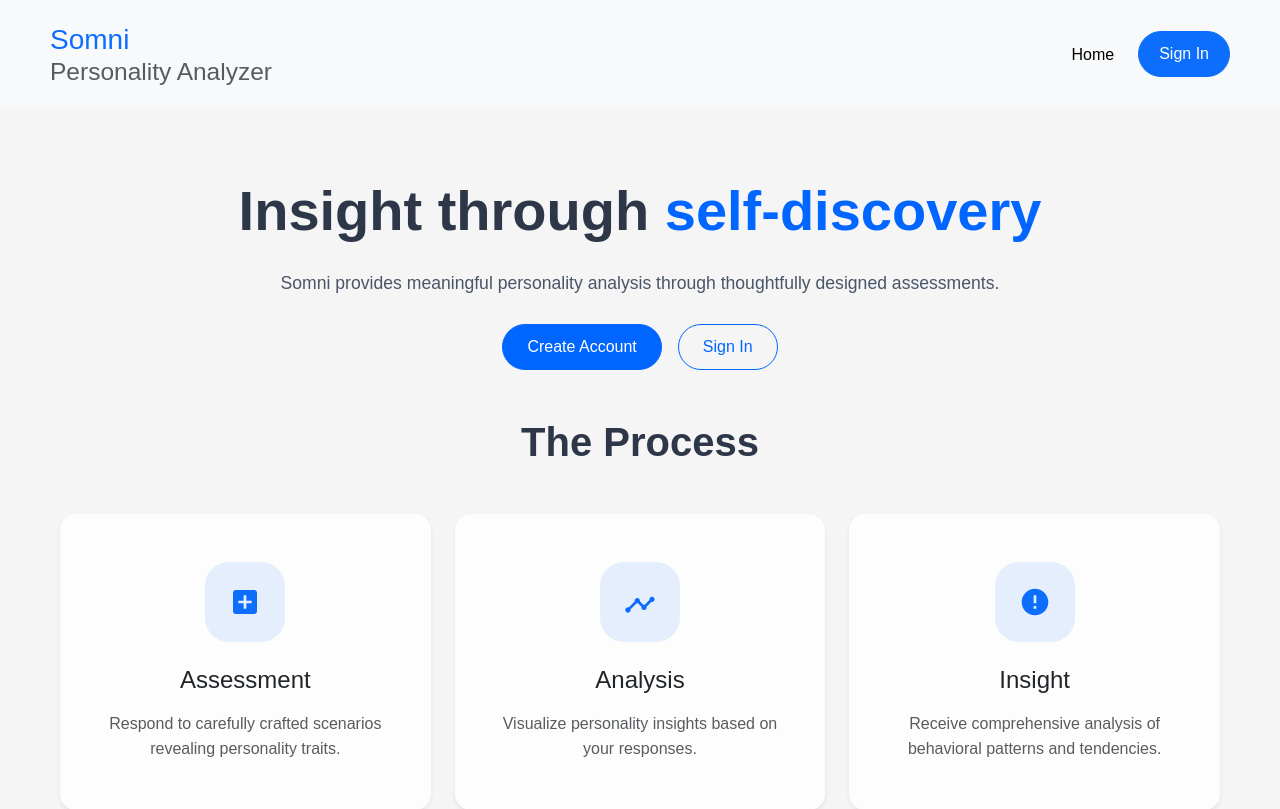
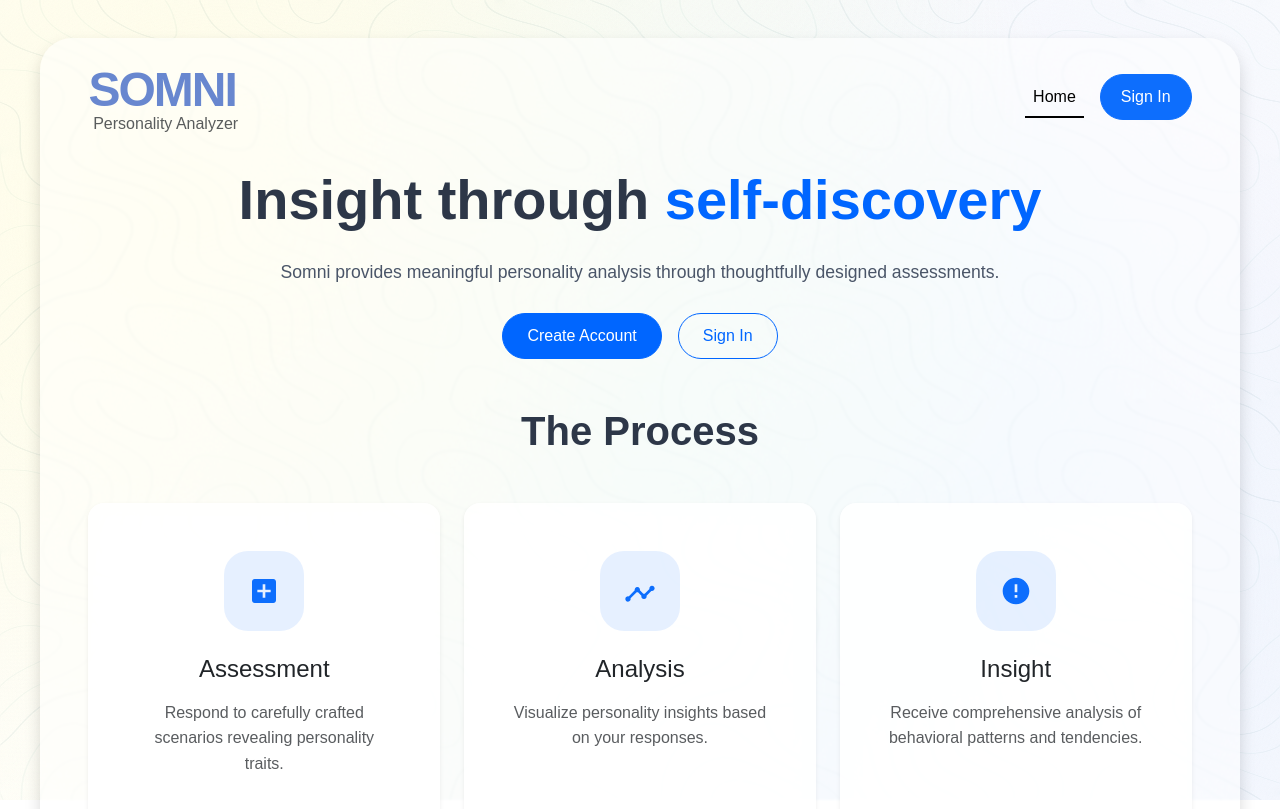
Before and after one commit to rniemela77/somni, a Vue app: page / in a window 1280 px wide. Shown: the top 809 px of the page. Built offline with nearby package versions, Linux system fonts and the light colour scheme; no server answers.

Commit message:
polish overall site look

```diff
--- a/src/App.vue
+++ b/src/App.vue
@@ -1,5 +1,5 @@
 <template>
-  <div class="app">
+  <div class="app-container shadow rounded-5">
     <!-- Auth Loading Screen -->
     <div v-if="userStore.loading" class="d-flex justify-content-center align-items-center vh-100 bg-light">
       <div class="spinner-border text-primary" role="status" aria-label="Loading">
@@ -11,7 +11,7 @@
     <template v-else>
       <NavBar />
 
-      <main class="container my-5 mt-5">
+      <main>
         <router-view v-slot="{ Component }">
           <transition name="fade" mode="out-in">
             <component :is="Component" />
@@ -22,6 +22,10 @@
       <Footer />
     </template>
   </div>
+
+  <!-- <div class="app-bg"></div> -->
+
+  <AppBackground />
 </template>
 
 <script setup lang="ts">
@@ -29,6 +33,7 @@ import { onMounted } from 'vue';
 import { useUserStore } from './stores/user';
 import NavBar from './components/NavBar.vue'
 import Footer from './Footer.vue'
+import AppBackground from './AppBackground.vue'
 
 const userStore = useUserStore();
 
@@ -37,11 +42,3 @@ onMounted(async () => {
   await userStore.init();
 });
 </script>
-
-<style>
-.app {
-  min-height: 100vh;
-  display: flex;
-  flex-direction: column;
-}
-</style>
--- /dev/null
+++ b/src/AppBackground.vue
@@ -0,0 +1,46 @@
+<template>
+	<div class="app-bg"></div>
+</template>
+
+<style scoped>
+.app-bg {
+	position: fixed;
+	top: 0;
+	left: 0;
+	width: 100vw;
+	height: 100vh;
+	z-index: -1;
+}
+
+.app-bg::before,
+.app-bg::after {
+	content: "";
+	top: 0;
+	left: 0;
+	width: 100vw;
+	height: 100vh;
+	z-index: -1;
+	position: fixed;
+	inset: 0;
+}
+
+.app-bg::before {
+	background-image: radial-gradient(circle at 15% 25%,
+			#FFFDE6 0%,
+			transparent 70%),
+			radial-gradient(circle at 50% 50%, #E1F7FF 0%, transparent 70%),
+			radial-gradient(circle at 75% 75%, #EBF1FF 0%, transparent 90%);
+}
+
+.app-bg::after {
+	content: "";
+	background-image: url("/src/assets/bg.jpg");
+	background-size: 50% 50%;
+	background-repeat: repeat;
+	opacity: 0.1;
+	background-blend-mode: multiply;
+	z-index: 0;
+	position: fixed;
+	inset: 0;
+}
+</style>
--- a/src/components/NavBar.vue
+++ b/src/components/NavBar.vue
@@ -1,13 +1,14 @@
 <template>
-	<nav class="navbar navbar-expand-lg navbar-light bg-light">
+	<nav class="navbar navbar-expand-lg navbar-light">
 		<div class="container">
 			<router-link to="/" class="navbar-brand">
-	            <h1 class="h3 mb-0">
-	              <span class="text-primary">Somni</span>
-	              <small class="text-muted d-block">Personality Analyzer</small>
+				<h1 class="h3 mb-0 d-flex flex-column justify-content-center">
+					<span class="somni-text">Somni</span>
+					<small class="text-muted d-block lead">Personality Analyzer</small>
 				</h1>
 			</router-link>
-	          <button class="navbar-toggler" type="button" data-bs-toggle="collapse" data-bs-target="#navbarNav" aria-controls="navbarNav" aria-expanded="false" aria-label="Toggle navigation">
+			<button class="navbar-toggler" type="button" data-bs-toggle="collapse" data-bs-target="#navbarNav"
+				aria-controls="navbarNav" aria-expanded="false" aria-label="Toggle navigation">
 				<span class="navbar-toggler-icon"></span>
 			</button>
 			<div class="collapse navbar-collapse" id="navbarNav">
@@ -54,3 +55,39 @@ const handleSignOut = async (): Promise<void> => {
 	}
 }
 </script>
+
+<style scoped>
+.somni-text {
+	font-weight: 900;
+	font-size: 3rem;
+	text-transform: uppercase;
+	letter-spacing: -2px;
+	color: rgb(104 135 207);
+}
+
+/* neuomorphic text shadow effect */
+/* .somni-text {
+	color: rgb(236 240 243);
+	text-shadow: -0px -2px 1px white, -1px -2px 5px rgb(204 204 204), 1px 3px 15px rgba(129 107 106 / 0.47), 0px 0px 2px black;
+} */
+
+.somni-text~* {
+	color: #000000;
+	margin-top: -5px;
+	font-size: 1rem;
+	margin-left: 0.3rem;
+}
+
+a.active {
+	position: relative;
+	&:after {
+		content: "";
+		position: absolute;
+		bottom: 0;
+		left: 0;
+		width: 100%;
+		height: 2px;
+		background: black;
+	}
+}
+</style>
--- a/src/components/PersonalityDashboard.vue
+++ b/src/components/PersonalityDashboard.vue
@@ -15,26 +15,17 @@
         No quizzes completed yet. <router-link to="/quiz">Take a quiz now</router-link>
       </div>
 
-      <!-- Add Scales -->
-      <div class="card mb-4">
-        <div class="card-body">
-          <PersonalityScales
-            :scores="attributeScores"
-          />
-        </div>
-      </div>
+      <PersonalityScales :scores="attributeScores" class="mb-5"/>
+
+      <h3 class="text-center">Deeper Analysis</h3>
 
       <div class="text-center mb-4">
-        <button @click="generateDescription"
-                class="btn btn-outline-primary"
-                :disabled="buttonDisabled">
-            {{ generateButtonText }}
+        <button @click="generateDescription" class="btn btn-outline-primary" :disabled="buttonDisabled">
+          {{ generateButtonText }}
         </button>
       </div>
 
-      <PersonalityAnalysisSection
-        :parsedFeeling="parsedFeeling"
-      />
+      <PersonalityAnalysisSection :parsedFeeling="parsedFeeling" />
     </div>
   </div>
 </template>
--- a/src/components/PersonalityScales.vue
+++ b/src/components/PersonalityScales.vue
@@ -1,5 +1,5 @@
 <template>
-  <div class="personality-scales">
+  <div>
     <div class="scales-container">
       <div v-for="scale in availableScales" :key="scale.id" class="scale-item">
         <button class="scale-header" @click="toggleScale(scale.id)">
@@ -83,9 +83,6 @@ const toggleScale = (scaleId: string) => {
 </script>
 
 <style scoped>
-.personality-scales {
-  padding: 1rem;
-}
 
 .scales-title {
   font-size: 24px;
--- a/src/styles/global.css
+++ b/src/styles/global.css
@@ -1,10 +1,25 @@
+* {
+  box-sizing: border-box;
+  margin: 0;
+  padding: 0;
+}
+
 body {
-  background-color: #F5F5F5 !important;
-  font-family: 'Arial', sans-serif;
+  font-family: "Arial", sans-serif;
   color: #333;
   margin: 0;
   padding: 0;
   line-height: 1.6;
+  min-height: 100vh;
+  padding: clamp(2px, 3vw, 4rem);
+}
+
+.app-container {
+  max-width: 1200px;
+  padding: 0 clamp(2px, 3vw, 4rem);
+  margin: 0 auto;
+  backdrop-filter: blur(1px);
+  background-color: rgba(255, 255, 255, 0.5);
 }
 
 .container {
@@ -17,8 +32,6 @@ body {
   background-color: rgba(255, 255, 255, 0.8) !important;
   border-radius: 0.75rem;
   box-shadow: 0 0.25rem 0.5rem rgba(0, 0, 0, 0.1);
-  overflow: hidden;
-  border-color: #DFDFDF !important;
 }
 
 .btn {
@@ -28,12 +41,10 @@ body {
   transition: background-color 0.3s ease;
 }
 
-
 /* If you're using SVG icons */
 .btn.btn-outline-secondary svg {
   fill: currentColor;
 }
-
 
 /* Fade animation */
 .fade-enter-active,
```
Also changed, not shown: src/assets/bg.jpg (added). Lines whose indentation alone changed are shown as unchanged.
